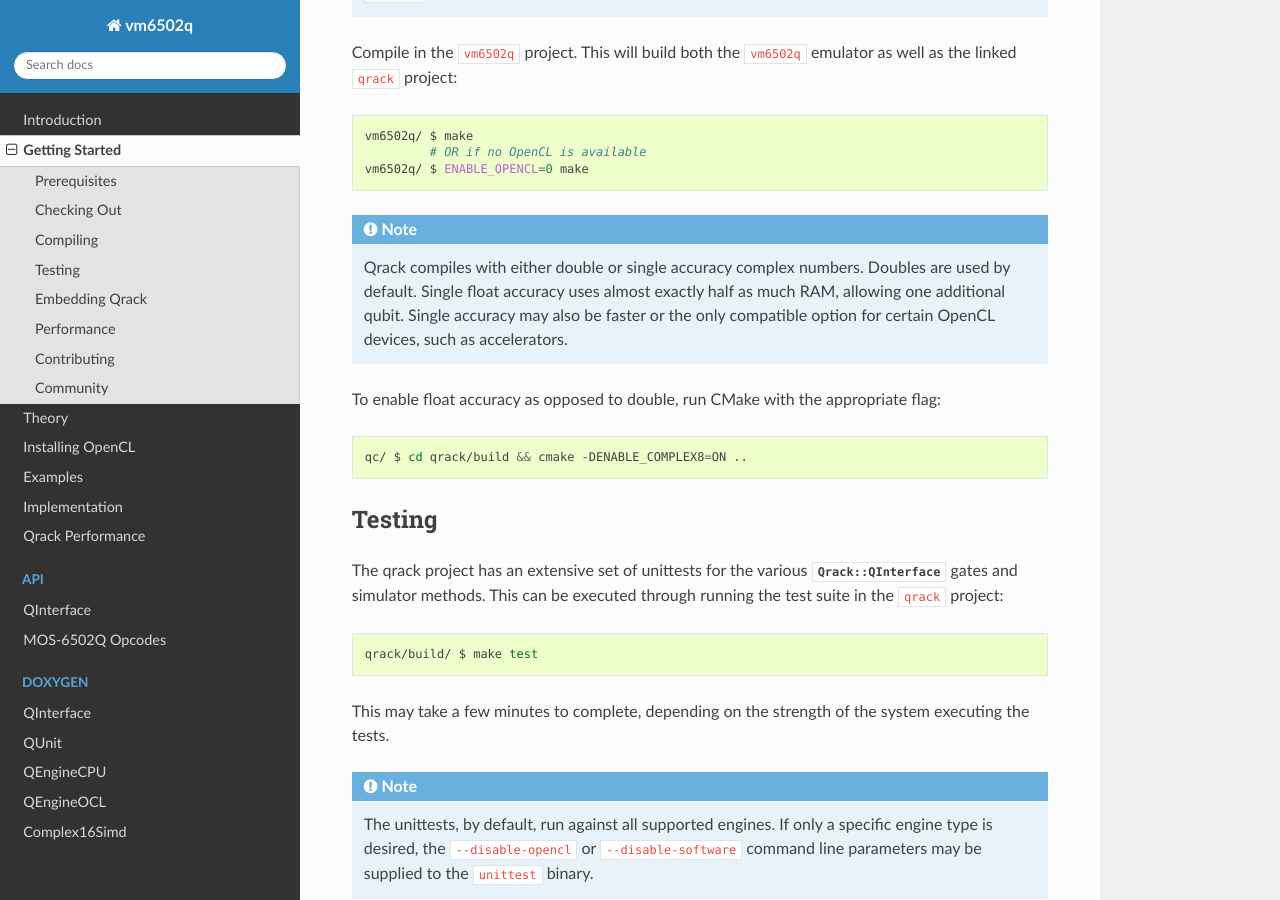
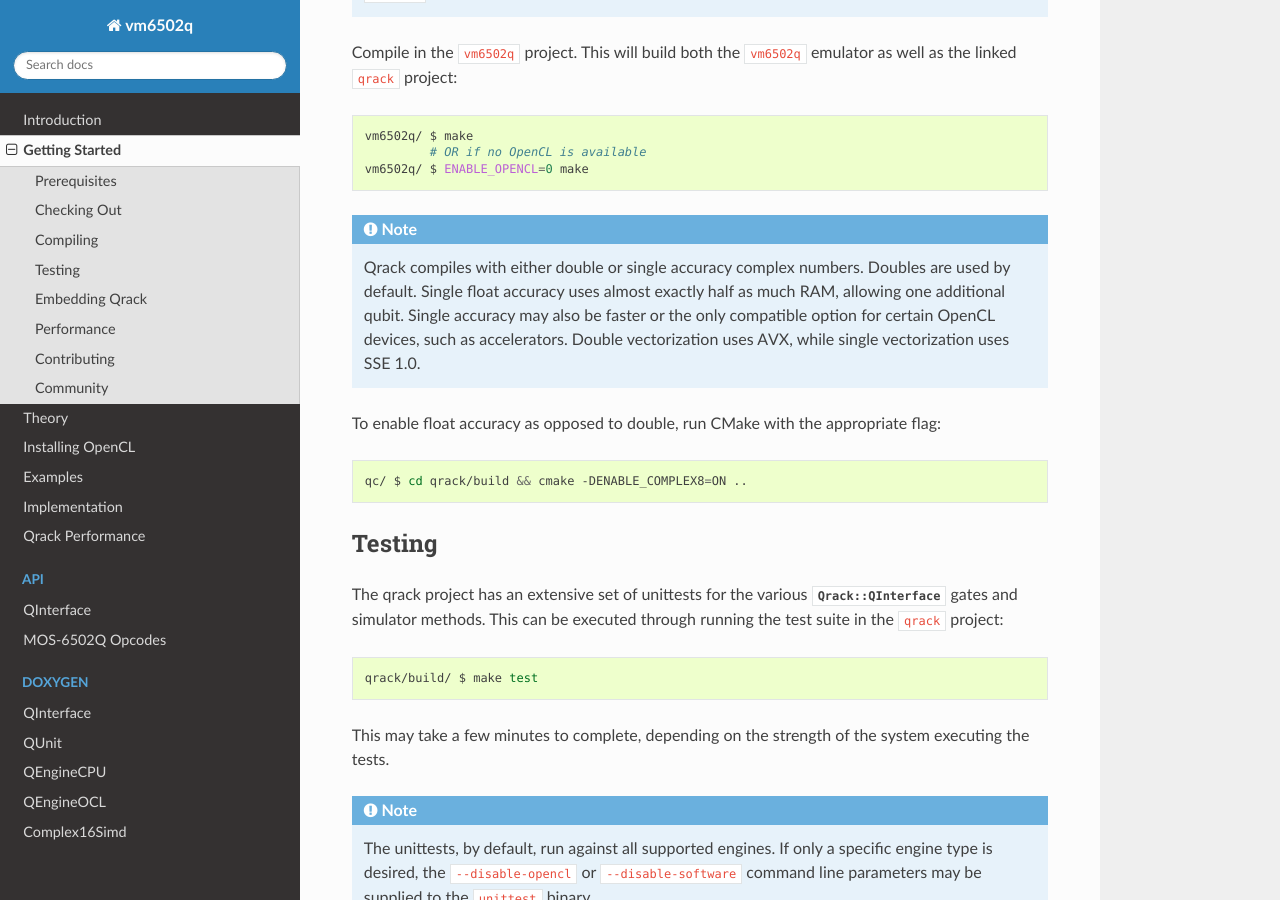
Before and after one commit to vm6502q/qrack.github.io, a Sphinx documentation site: the page built from docs/start.rst, in a window 1280 px wide and 900 px high, scrolled down 1095 px. Built offline with Sphinx 7.4.7 and the Read the Docs theme 2.0.0, drawn with Linux system fonts in a browser that asks for light colours.

Commit message:
Note about vectorization

```diff
--- a/docs/start.rst
+++ b/docs/start.rst
@@ -53,7 +53,7 @@ Compile in the ``vm6502q`` project.  This will build both the ``vm6502q`` emulat
 
 .. note::
 
-    Qrack compiles with either double or single accuracy complex numbers. Doubles are used by default. Single float accuracy uses almost exactly half as much RAM, allowing one additional qubit. Single accuracy may also be faster or the only compatible option for certain OpenCL devices, such as accelerators.
+    Qrack compiles with either double or single accuracy complex numbers. Doubles are used by default. Single float accuracy uses almost exactly half as much RAM, allowing one additional qubit. Single accuracy may also be faster or the only compatible option for certain OpenCL devices, such as accelerators. Double vectorization uses AVX, while single vectorization uses SSE 1.0.
 
 To enable float accuracy as opposed to double, run CMake with the appropriate flag:
 
```
